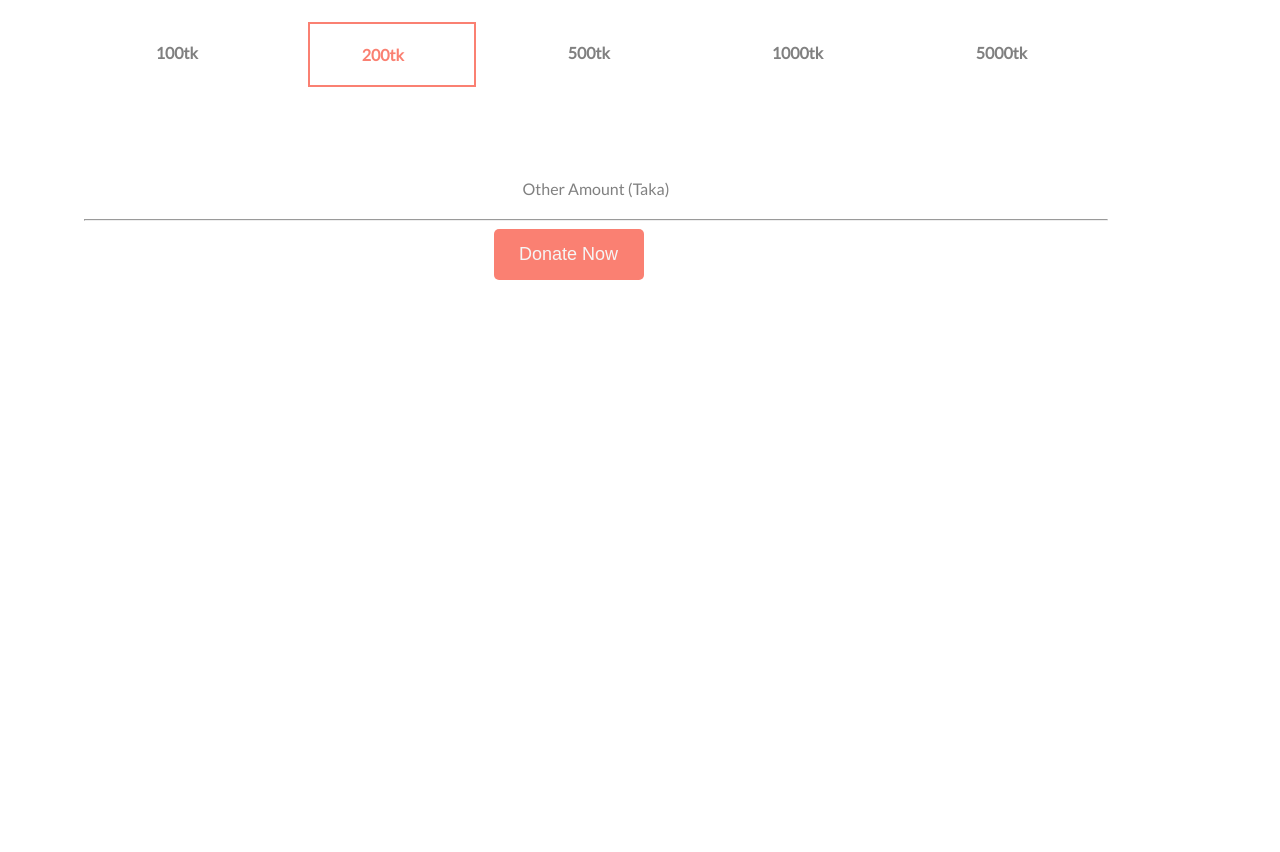
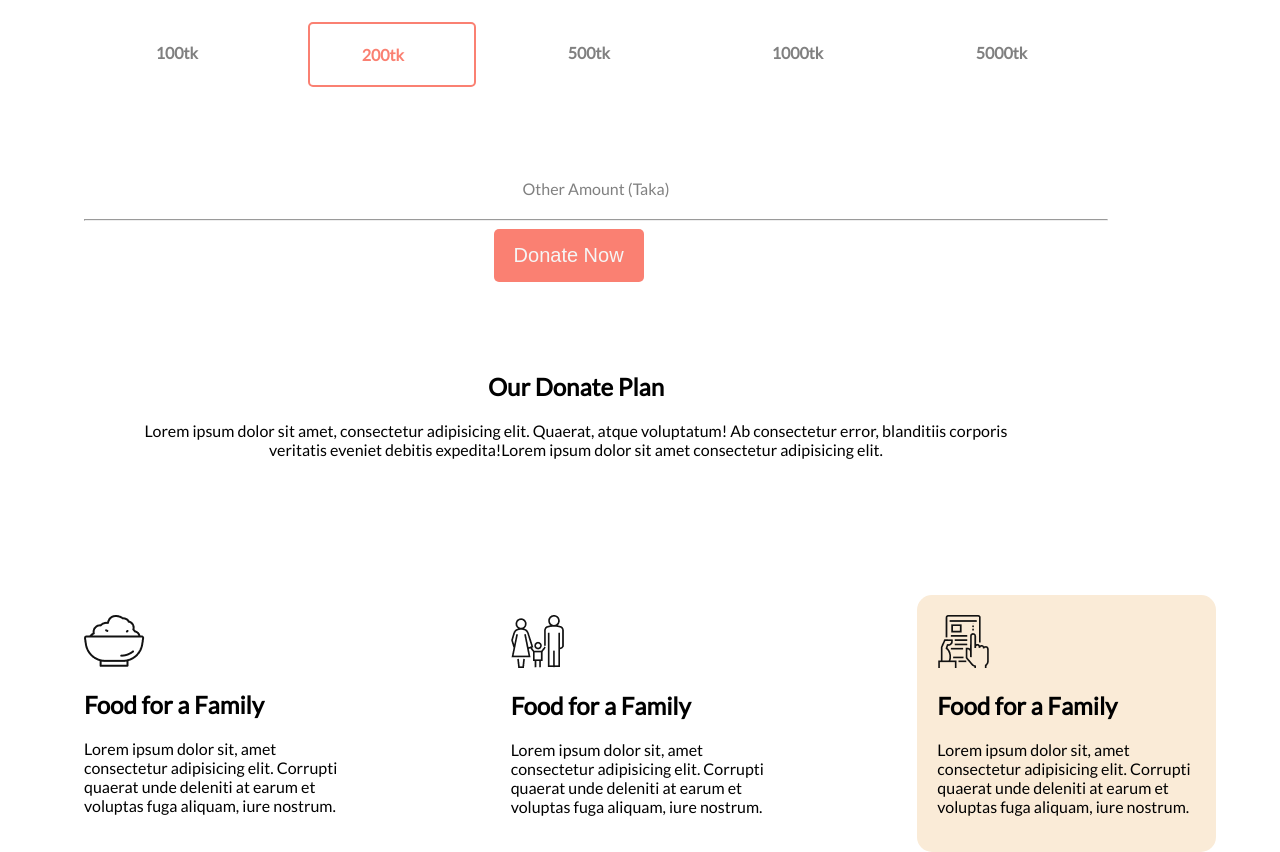
Before and after one commit to Bishaw1/donate-today, a plain HTML site: page index.html in a window 1280 px wide. Shown: the part 1091-1943 px from the top of the page. Before the commit the page ends 1391 px from the top, so only its background shows below. Drawn offline with Linux system fonts and the light colour scheme.

Commit message:
part three  done

```diff
--- a/index.html
+++ b/index.html
@@ -52,5 +52,38 @@
     </div>
     </section>
 
+    <section>
+        <div>
+            <div class="donate-plan  donate-today-2nd-des">
+            <h2>Our Donate Plan</h2>
+            <p >Lorem ipsum dolor sit amet, consectetur adipisicing elit. Quaerat, atque voluptatum! Ab consectetur error, blanditiis corporis veritatis eveniet debitis expedita!Lorem ipsum dolor sit amet consectetur adipisicing elit.
+
+            </p>
+            </div>
+
+        <div class="cards-area">
+            <div  class="cards">
+                <img src="icons/food.png" alt="">
+                <h2>Food for a Family</h2>
+
+                <p>Lorem ipsum dolor sit, amet consectetur adipisicing elit. Corrupti quaerat unde deleniti at earum et voluptas fuga aliquam, iure nostrum.</p>
+            </div>
+
+            <div  class="cards ">
+                <img src="icons/shelter.png" alt="">
+                <h2>Food for a Family</h2>
+
+                <p>Lorem ipsum dolor sit, amet consectetur adipisicing elit. Corrupti quaerat unde deleniti at earum et voluptas fuga aliquam, iure nostrum.</p>
+            </div>
+            <div  class="cards frame-color">
+                <img src="icons/Frame-1.png" alt="">
+                <h2>Food for a Family</h2>
+
+                <p>Lorem ipsum dolor sit, amet consectetur adipisicing elit. Corrupti quaerat unde deleniti at earum et voluptas fuga aliquam, iure nostrum.</p>
+            </div>
+
+        </div>
+    </section>
+
 </body>
 </html>
--- a/style.css
+++ b/style.css
@@ -24,14 +24,15 @@ color: whitesmoke;}
 color: white;}
 
 .button{text-decoration: none;
-    background-image: linear-gradient(salmon ,tomato);
+    /* background-image: linear-gradient(salmon ,tomato);  */
 
+    background: salmon;
     padding: 10px ;
     border-radius: 5px;
     color: whitesmoke;
     margin-top: 80px;
-    font-size: 30px;
-    font-weight: 700;}
+    font-size: 20px;
+    font-weight: 600;}
 
 
 .donate-today-2nd{text-align: center;
@@ -61,7 +62,8 @@ color: grey;
 
 }
 
-.border-around{ border:2px solid salmon;}
+.border-around{ border:2px solid salmon;
+border-radius: 5px;}
 .salmon-color{color: salmon;}
 
 .Other-Amount{
@@ -83,9 +85,32 @@ color: grey;
         padding: 15px;
         background: salmon;
         color: whitesmoke;
-        font-size: 18px;
+        font-size: 20px;
         border: 0;
         width: 150px;
         margin-left:40%;
         border-radius: 5px;
     }
+
+    .donate-plan{text-align: center;
+        padding-top: 50px;
+    margin-right:10% ;
+padding-bottom: 20px;}
+
+.cards{
+
+    width: 30%;
+    margin-left: 5%;
+    margin-right: 5%;
+    padding: 20px;
+    border-radius: 15px;
+
+    }
+    .cards-area{
+    padding-top: 100px;
+        display: flex;
+    }
+
+    .frame-color{
+        background-color: antiquewhite;
+    }
```
